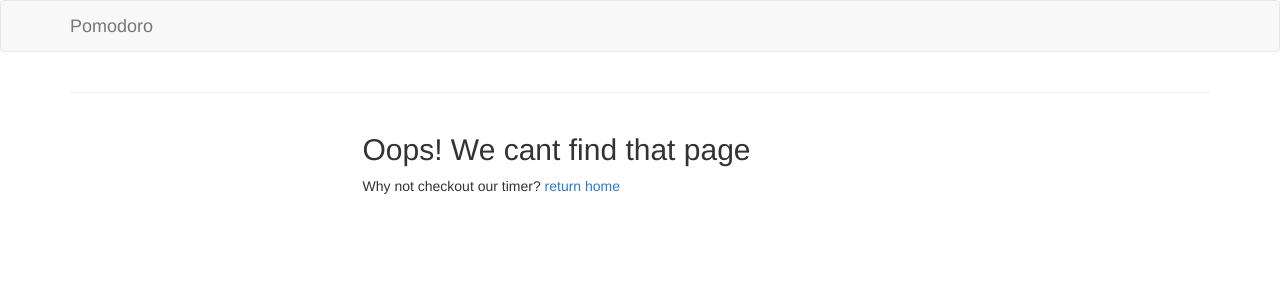
After one commit to John-Kimani/Pomodoro, a Flask app: template app/templates/404.html in a window 1280 px wide. The commit adds this page. Shown: the top 300 px of the page. Run offline with Flask 2, Linux system fonts and the light colour scheme; the template is opened without the code that fills it, so the values that code supplies are empty; some libraries are stand-ins or nearby versions.

Commit message:
Dev: 404 handler

```diff
--- /dev/null
+++ b/app/templates/404.html
@@ -0,0 +1,16 @@
+{% extends 'base.html' %}
+
+{% block app_context %}
+    <div class="row">
+        <div class="col-md-3">
+            <!-- empty div -->
+        </div>
+        <div class="col-md-6">
+            <h2>Oops! We cant find that page</h2>
+            <p>Why not checkout our timer? <a href="#">return home</a></p>
+        </div>
+        <div class="col-md-3">
+            <!-- empty div -->
+        </div>
+    </div>
+{% endblock %}
--- a/app/templates/index.html
+++ b/app/templates/index.html
@@ -1,5 +1,5 @@
 {% extends 'base.html' %}
 
 {% block app_context %}
-<!-- app contexts -->
+    <!-- app contexts -->
 {% endblock %}
```
